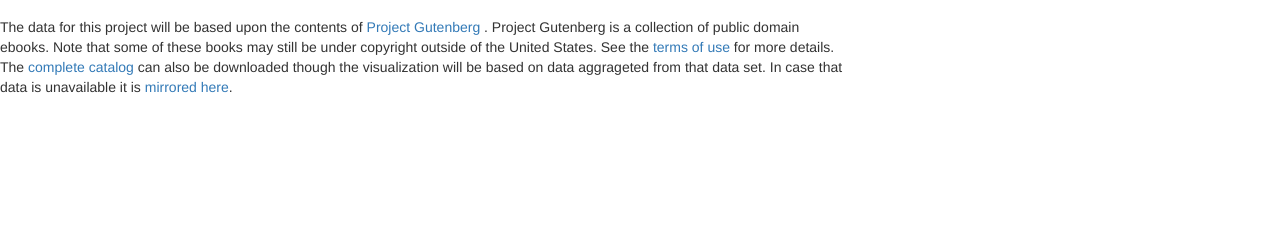
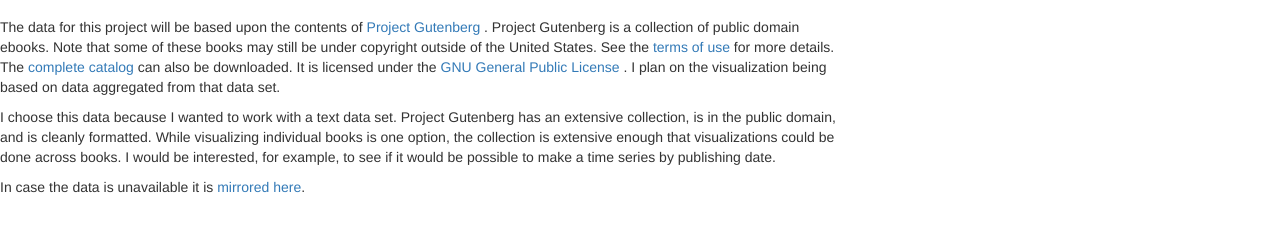
Before and after one commit to fletcherdss/MSAN622_homework, a plain HTML site: page projectdata.html in a window 1280 px wide. Shown: the part 136-368 px from the top of the page. Drawn offline with Linux system fonts and the light colour scheme.

Commit message:
finished the writeup

```diff
--- a/projectdata.html
+++ b/projectdata.html
@@ -75,13 +75,30 @@
                         terms of use </a> for more details.
                     The <a href="https://www.gutenberg.org/cache/epub/feeds/rdf-files.tar.bz2">
                         complete catalog </a> can
-                    also be downloaded though the visualization will be based on data
-                    aggrageted from that data set. In case that data is unavailable it
+                    also be downloaded.
+                    It is licensed under the <a href="http://www.gnu.org/licenses/gpl.html">
+                        GNU General Public License </a>.
+                    I plan on the visualization being based on data
+                    aggregated from that data set.
+
+                </p>
+
+                <p>
+                    I choose this data because I wanted to work with a text data set.
+                    Project Gutenberg has an extensive collection, is in the public domain,
+                    and is cleanly formatted. While visualizing individual books is one option,
+                    the collection is extensive enough that visualizations could be done
+                    across books. I would be interested, for example, to see if
+                    it would be possible to make a time series by publishing date.
+
+                </p>
+
+                <p>
+                    In case the data is unavailable it
                     is
                     <a href="./data/rdf-files.tar.bz2"> mirrored here</a>.
 
                 </p>
-
             </div>
     </div>
 </div>
```
